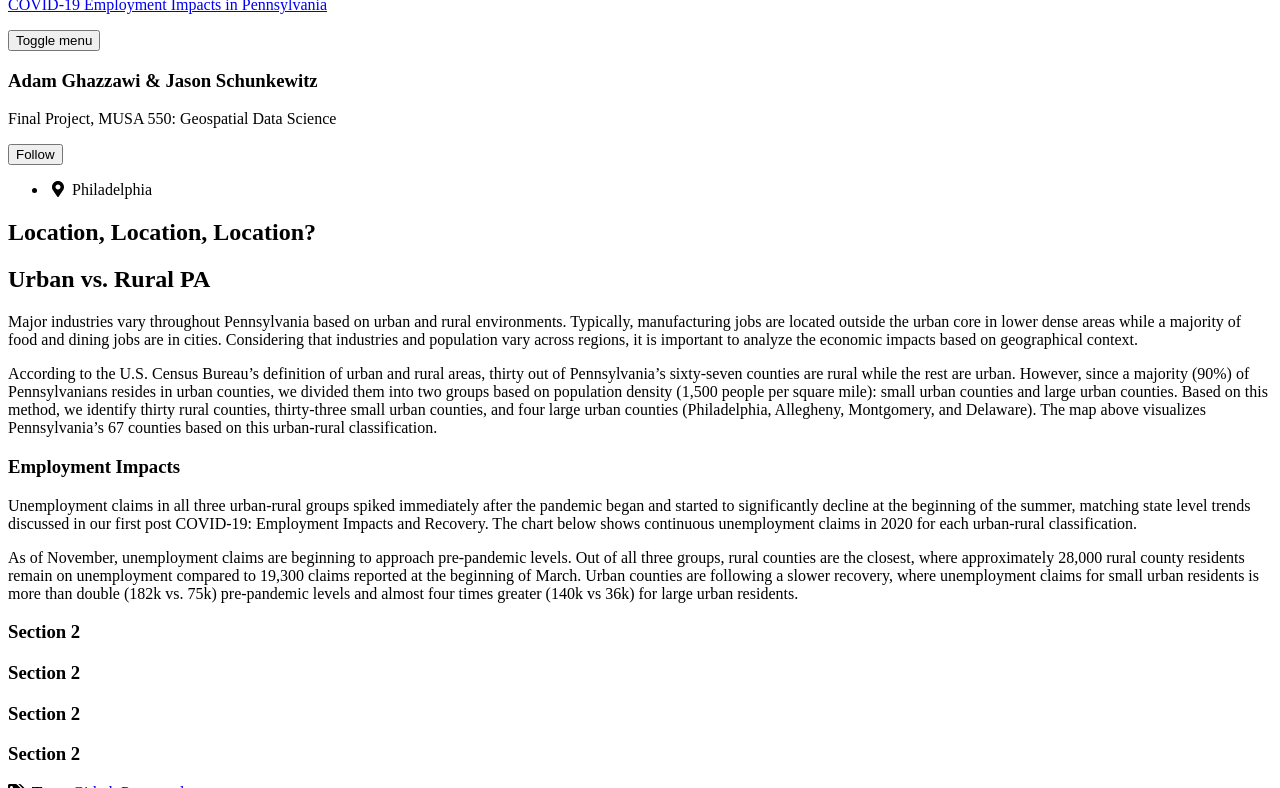
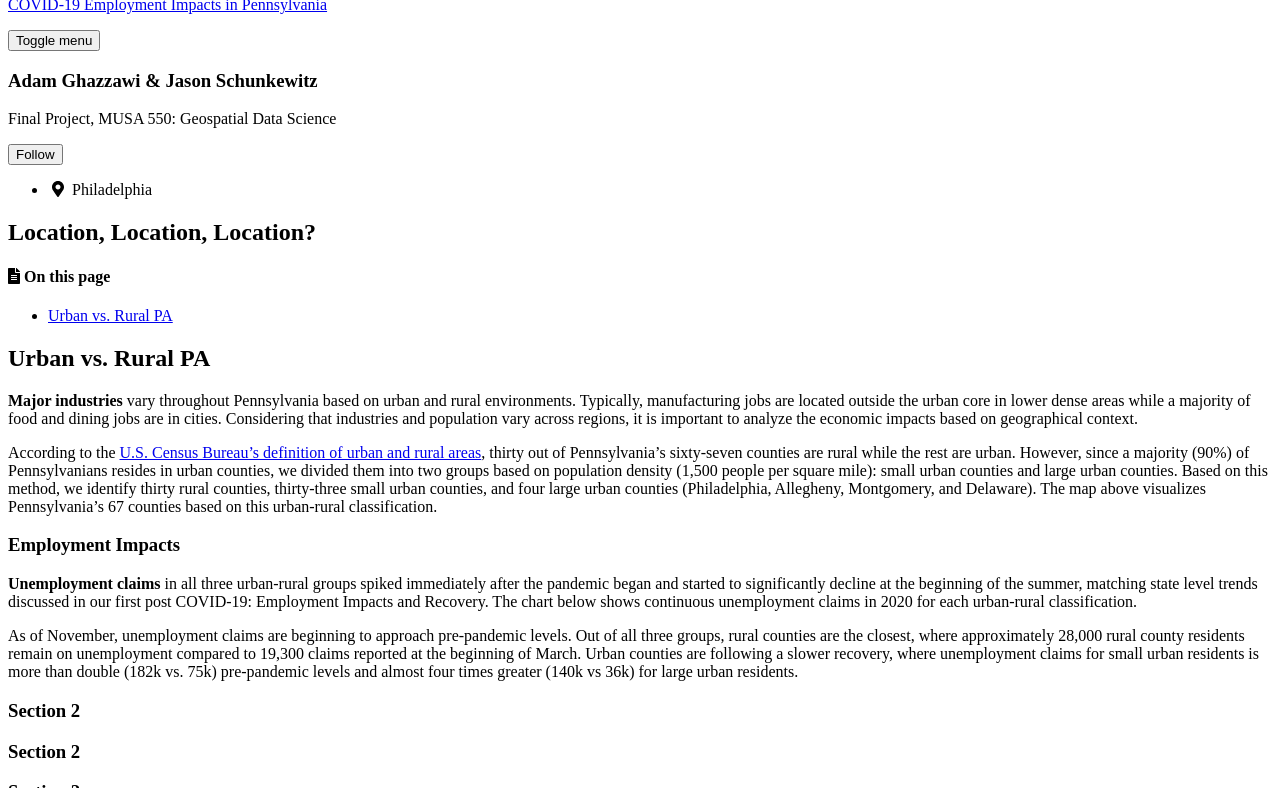
Before and after one commit to amghazzawi/PAemployment, a Jekyll site: the page built from _posts/2019-04-17-example-post.md, in a window 1280 px wide and 900 px high, cut to the strip 112-900 px from the top of the window. Built offline with Jekyll 4.4.1, drawn with Linux system fonts in a browser that asks for light colours; cached includes are drawn as plain includes; nearby versions of some CDN libraries; some of the changed lines change nothing that is shown.

Commit message:
Update 2019-04-17-example-post.md

```diff
--- a/_posts/2019-04-17-example-post.md
+++ b/_posts/2019-04-17-example-post.md
@@ -5,27 +5,27 @@
 categories:
   - blog
 hv-loader:
-  hv-chart-1: ["charts/2_urban_rural_claims_month_hvplot.html", "400"]
+  hv-chart-1: ["charts/2_urban_rural_claims_month_hvplot.html", "350"]
   hv-chart-2: ["charts/2_urban_rural_claims_industry_hvplot.html", "800"]
-  hv-chart-3: ["charts/2_urban_rural_industry_month_claims_hvplot.html", "400"]
-  hv-chart-4: ["charts/2_urban_rural_industry_Mar_vs_Nov_hvplot.html", "400"]
-  hv-chart-5: ["charts/2_urban_rural_map.html", "400"]
-  hv-chart-6: ["charts/2_urban_rural_claims_per_industry_month_hvplot_bar.html", "400"]
+  hv-chart-3: ["charts/2_urban_rural_industry_month_claims_hvplot.html", "350"]
+  hv-chart-4: ["charts/2_urban_rural_industry_Mar_vs_Nov_hvplot.html", "350"]
+  hv-chart-5: ["charts/2_urban_rural_map.html", "350"]
+  hv-chart-6: ["charts/2_urban_rural_claims_per_industry_month_hvplot_bar.html", "350"]
 
 tags:
-  - Github Page
-  - update
+toc: true
+toc_sticky: true
 ---
+
 ## Urban vs. Rural PA
-
-Major industries vary throughout Pennsylvania based on urban and rural environments.  Typically, manufacturing jobs are located outside the urban core in lower dense areas while a majority of food and dining jobs are in cities.  Considering that industries and population vary across regions, it is important to analyze the economic impacts based on geographical context.
+**Major industries** vary throughout Pennsylvania based on urban and rural environments.  Typically, manufacturing jobs are located outside the urban core in lower dense areas while a majority of food and dining jobs are in cities.  Considering that industries and population vary across regions, it is important to analyze the economic impacts based on geographical context.
 
 <div id="hv-chart-5"></div>
 
-According to the U.S. Census Bureau’s definition of urban and rural areas, thirty out of Pennsylvania’s sixty-seven counties are rural while the rest are urban.  However, since a majority (90%) of Pennsylvanians resides in urban counties, we divided them into two groups based on population density (1,500 people per square mile): small urban counties and large urban counties.  Based on this method, we identify thirty rural counties, thirty-three small urban counties, and four large urban counties (Philadelphia, Allegheny, Montgomery, and Delaware).  The map above visualizes Pennsylvania’s 67 counties based on this urban-rural classification.
+According to the <a href="https://www.census.gov/programs-surveys/geography/guidance/geo-areas/urban-rural.html">U.S. Census Bureau’s definition of urban and rural areas</a>, thirty out of Pennsylvania’s sixty-seven counties are rural while the rest are urban.  However, since a majority (90%) of Pennsylvanians resides in urban counties, we divided them into two groups based on population density (1,500 people per square mile): small urban counties and large urban counties.  Based on this method, we identify thirty rural counties, thirty-three small urban counties, and four large urban counties (Philadelphia, Allegheny, Montgomery, and Delaware).  The map above visualizes Pennsylvania’s 67 counties based on this urban-rural classification.
 
 # Employment Impacts
-Unemployment claims in all three urban-rural groups spiked immediately after the pandemic began and started to significantly decline at the beginning of the summer, matching state level trends discussed in our first post COVID-19: Employment Impacts and Recovery.  The chart below shows continuous unemployment claims in 2020 for each urban-rural classification.
+**Unemployment claims** in all three urban-rural groups spiked immediately after the pandemic began and started to significantly decline at the beginning of the summer, matching state level trends discussed in our first post COVID-19: Employment Impacts and Recovery.  The chart below shows continuous unemployment claims in 2020 for each urban-rural classification.
 <div id="hv-chart-1"></div>
 As of November, unemployment claims are beginning to approach pre-pandemic levels.  Out of all three groups, rural counties are the closest, where approximately 28,000 rural county residents remain on unemployment compared to 19,300 claims reported at the beginning of March.  Urban counties are following a slower recovery, where unemployment claims for small urban residents is more than double (182k vs. 75k) pre-pandemic levels and almost four times greater (140k vs 36k) for large urban residents.
 
```
